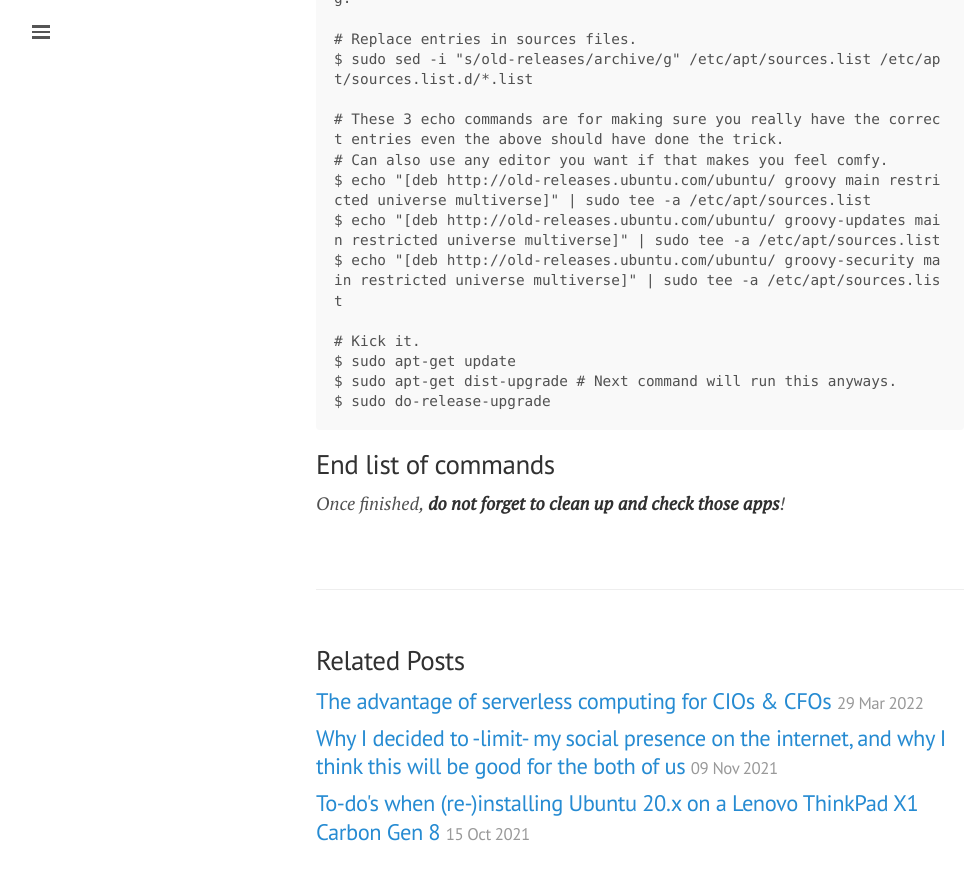
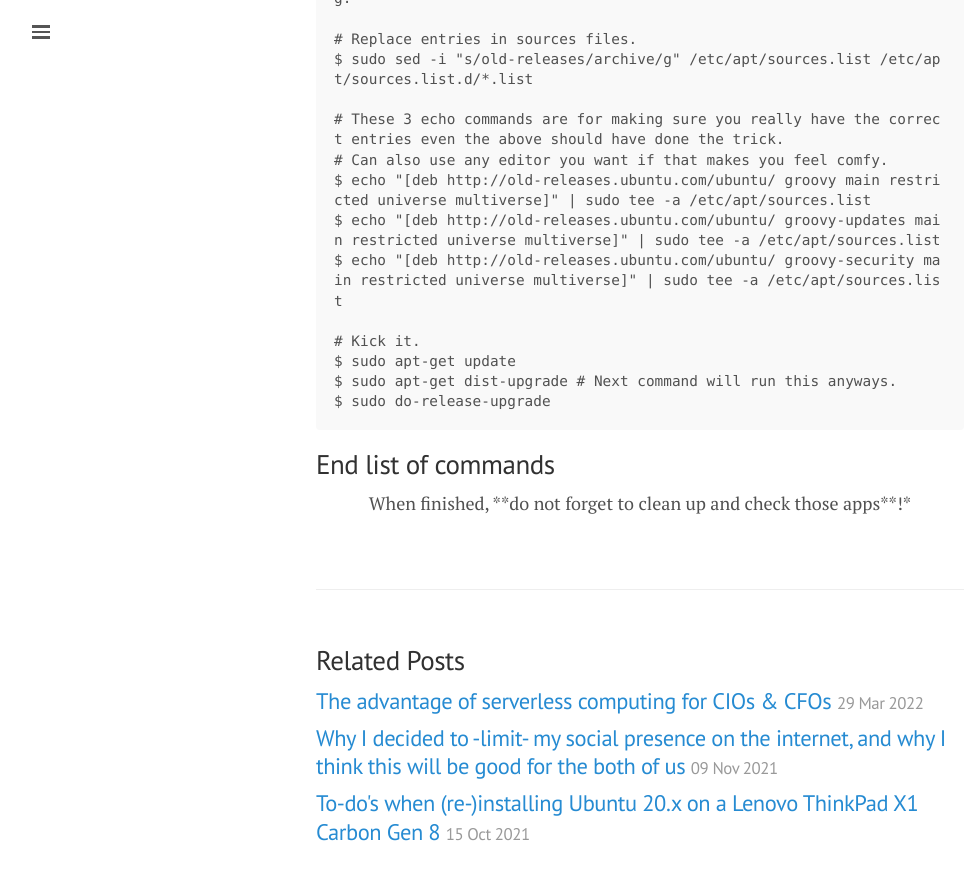
Before and after one commit to lgeurts/lgeurts.github.io, a Jekyll site: the page built from _posts/2022-08-24-ubuntu-upgrade-notes-20.x-to-22.x-for-x1-carbon-gen8.md, in a window 1280 px wide and 900 px high, scrolled down 1312 px. Shown: the top 880 px of the window, without its empty margins (0-975 px from the left). Built offline with Jekyll 4.4.1, drawn with Linux system fonts in a browser that asks for light colours; nearby versions of some CDN libraries; comment, search, counter and statistics services are not loaded.

Commit message:
Update 2022-08-24-ubuntu-upgrade-notes-20.x-to-22.x-for-x1-carbon-gen8.md

````diff
--- a/_posts/2022-08-24-ubuntu-upgrade-notes-20.x-to-22.x-for-x1-carbon-gen8.md
+++ b/_posts/2022-08-24-ubuntu-upgrade-notes-20.x-to-22.x-for-x1-carbon-gen8.md
@@ -47,4 +47,6 @@ $ sudo do-release-upgrade
 ```
 ## End list of commands
 
-*Once finished, **do not forget to clean up and check those apps**!*
+<p align="center">
+    When finished, **do not forget to clean up and check those apps**!*
+</p>
````
